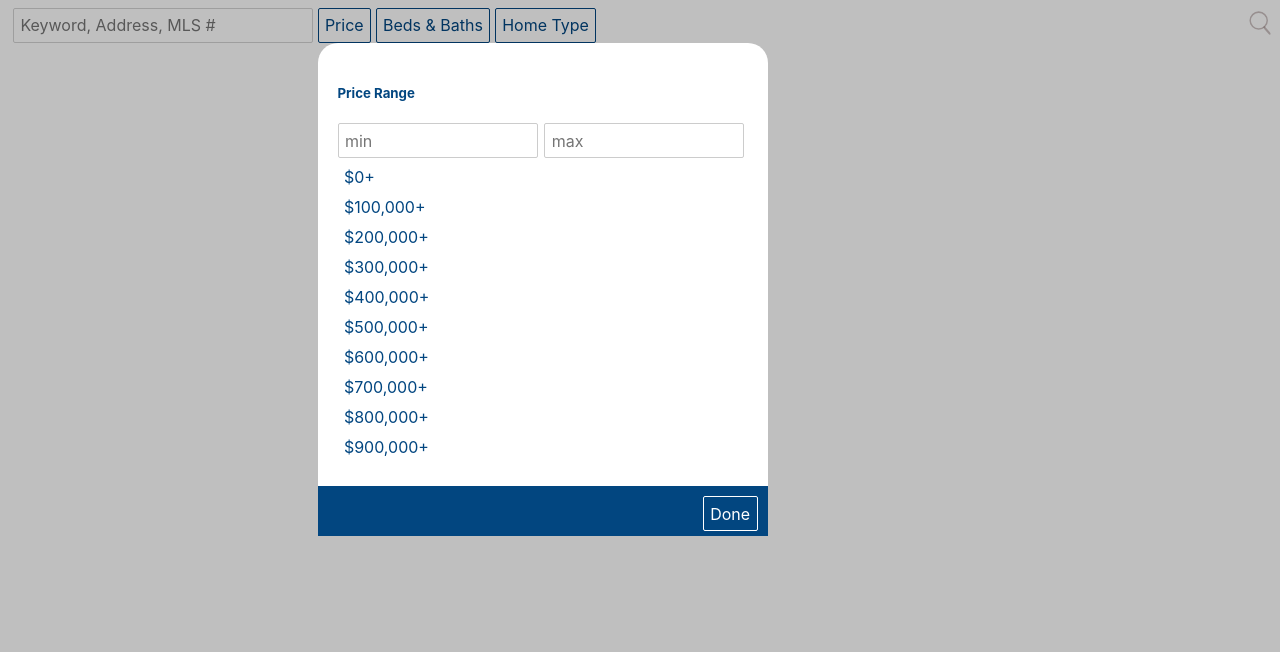
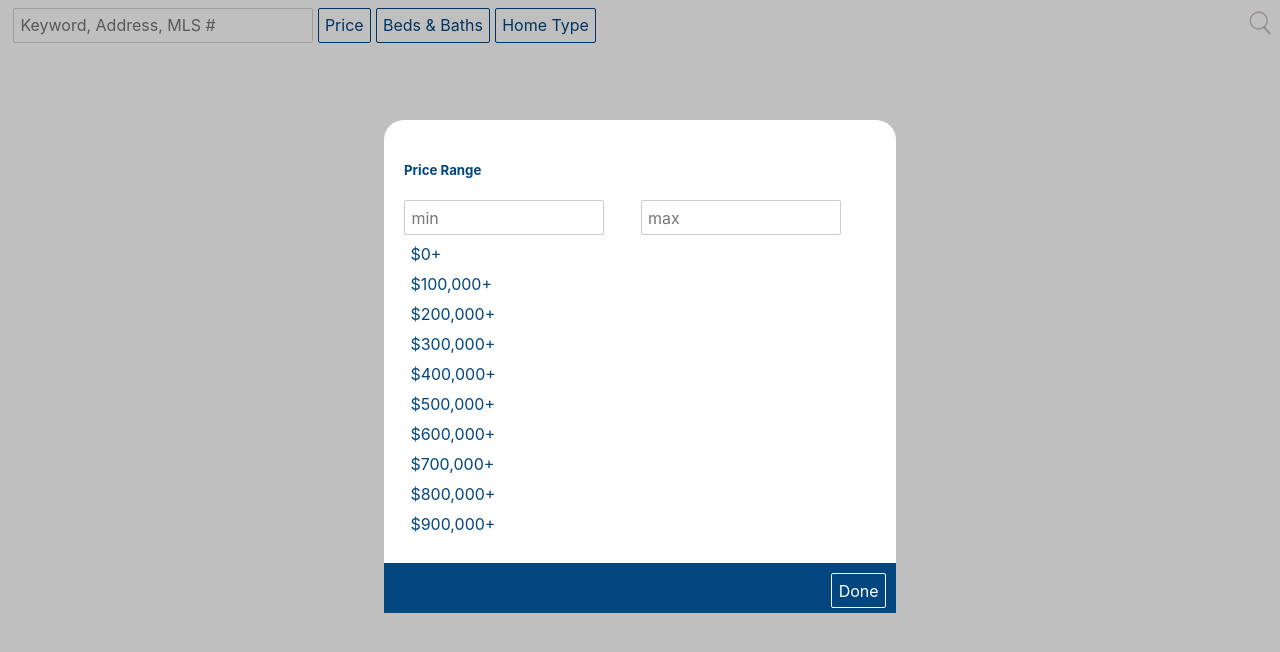
Before and after one commit to recursion/bre-search, a Svelte app: page / in a window 1280 px wide. Both pictures are taken after a click on the button "Price". Shown: the top 652 px of the page. Built offline with nearby package versions, Linux system fonts and the light colour scheme.

Commit message:
Add handling for different screen sizes

```diff
--- a/src/components/Modal.svelte
+++ b/src/components/Modal.svelte
@@ -1,5 +1,20 @@
 <script>
     import { navState } from "../stores/nav";
+    // generate style based on screen size
+    let modalStyle = "";
+    $: {
+        const width = window.screen.width;
+        if (width > 1024) {
+            modalStyle = `left: ${$navState.position.left};top:${$navState.position.top};`
+            console.log("Desktop: ", modalStyle);
+        } else if (width > 768) {
+            modalStyle = `position: relative;margin: 15vh auto;width:40vw;`;
+            console.log("Tablet: ", modalStyle);
+        } else {
+            modalStyle = `top:20px;left:10px;right:10px;bottom:50px;`;
+            console.log("Mobile: ", modalStyle);
+        }
+    };
 </script>
 
 <div
@@ -8,7 +23,7 @@
 >
     <div
         class="bre-modal"
-        style={`left: ${$navState.position.left};top:${$navState.position.top};`}
+        style="{modalStyle}"
         on:click|stopPropagation={() => {}}
     >
         <div class="bre-modal-content">
```
